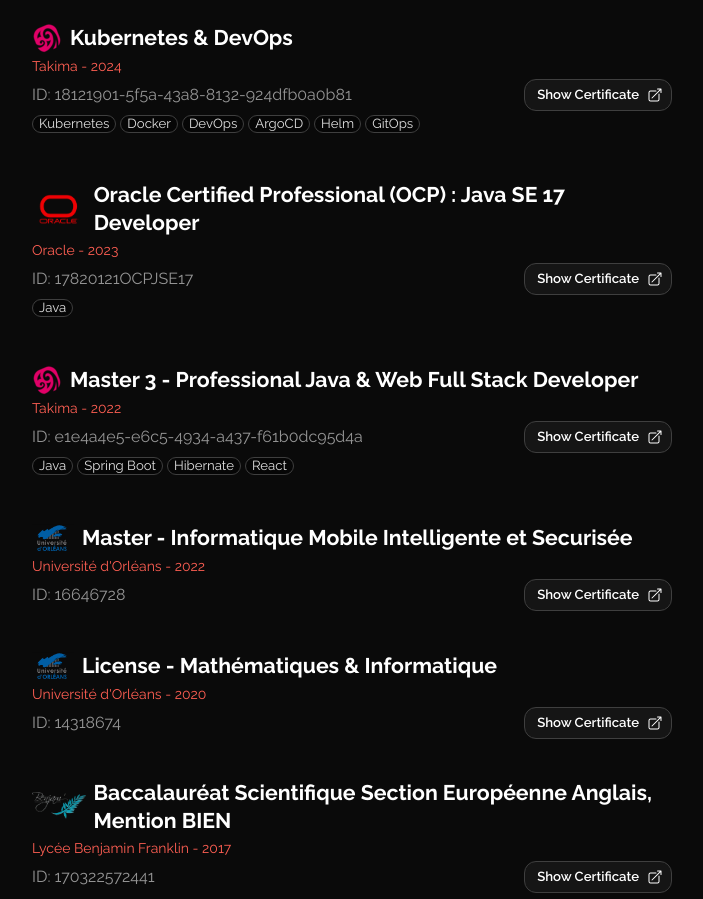
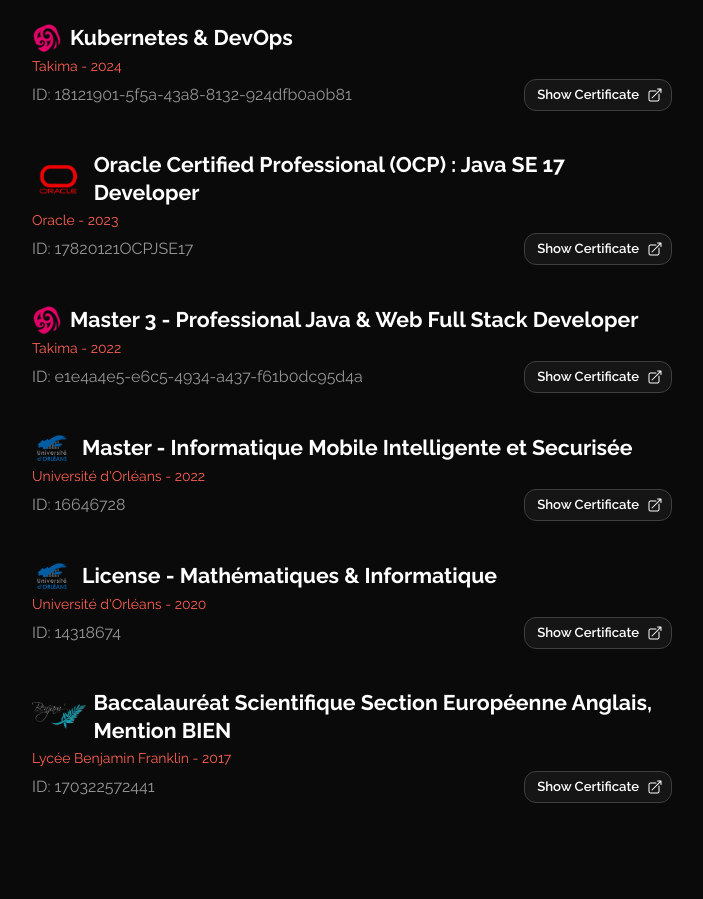
Before and after one commit to IonasNeonakis/ionasneonakis.github.io, a Next.js app: page /en/about in a window 1280 px wide. Shown: the part 2245-3144 px from the top of the page, without its empty margins (480-1183 px from the left). Built offline with nearby package versions, Linux system fonts and the light colour scheme.

Commit message:
chore: remove skills for certifications

```diff
--- a/src/app/resources/content-i18n.tsx
+++ b/src/app/resources/content-i18n.tsx
@@ -56,7 +56,6 @@
   certificationId: string;
   organization: Organization;
   link: string;
-  skills: string[];
   date: Date;
 }
 
@@ -257,7 +256,6 @@
             },
           },
           date: new Date("2024-09-01"),
-          skills: ["Kubernetes", "Docker", "DevOps", "ArgoCD", "Helm", "GitOps"],
           certificationId: "18121901-5f5a-43a8-8132-924dfb0a0b81",
         },
         {
@@ -273,7 +271,6 @@
               width: 54,
             },
           },
-          skills: ["Java"],
           date: new Date("2023-07-01"),
         },
         {
@@ -289,7 +286,6 @@
             },
           },
           date: new Date("2022-09-01"),
-          skills: ["Java", "Spring Boot", "Hibernate", "React"],
           certificationId: "e1e4a4e5-e6c5-4934-a437-f61b0dc95d4a",
         },
         {
@@ -305,7 +301,6 @@
             },
           },
           certificationId: "16646728",
-          skills: [],
           date: new Date("2022-09-01"),
         },
         {
@@ -321,7 +316,6 @@
             },
           },
           certificationId: "14318674",
-          skills: [],
           date: new Date("2020-09-01"),
         },
         {
@@ -337,7 +331,6 @@
             },
           },
           certificationId: "170322572441",
-          skills: [],
           date: new Date("2017-10-01"),
         },
       ],
--- a/src/components/about/certifications/DisplayCertification.tsx
+++ b/src/components/about/certifications/DisplayCertification.tsx
@@ -13,7 +13,7 @@
 export function DisplayCertification({ certification, locale }: CertificationProps) {
   const t = useTranslations();
 
-  const { name, certificationId, skills, date, organization, link } = certification;
+  const { name, certificationId, date, organization, link } = certification;
 
   return (
     <Column key={`${name}`} fillWidth gap="4">
@@ -51,15 +51,6 @@
           {t("about.certifications.showCertificate")}
         </Button>
       </Row>
-      {skills.length > 0 && (
-        <Row gap="4" marginBottom="8">
-          {skills.map((skill) => (
-            <Tag key={skill} variant="neutral" size="s" onBackground="brand-weak">
-              {skill}
-            </Tag>
-          ))}
-        </Row>
-      )}
     </Column>
   );
 }
```
Also changed, not shown: 1 other file (tests, documents, lock files or other folders).
